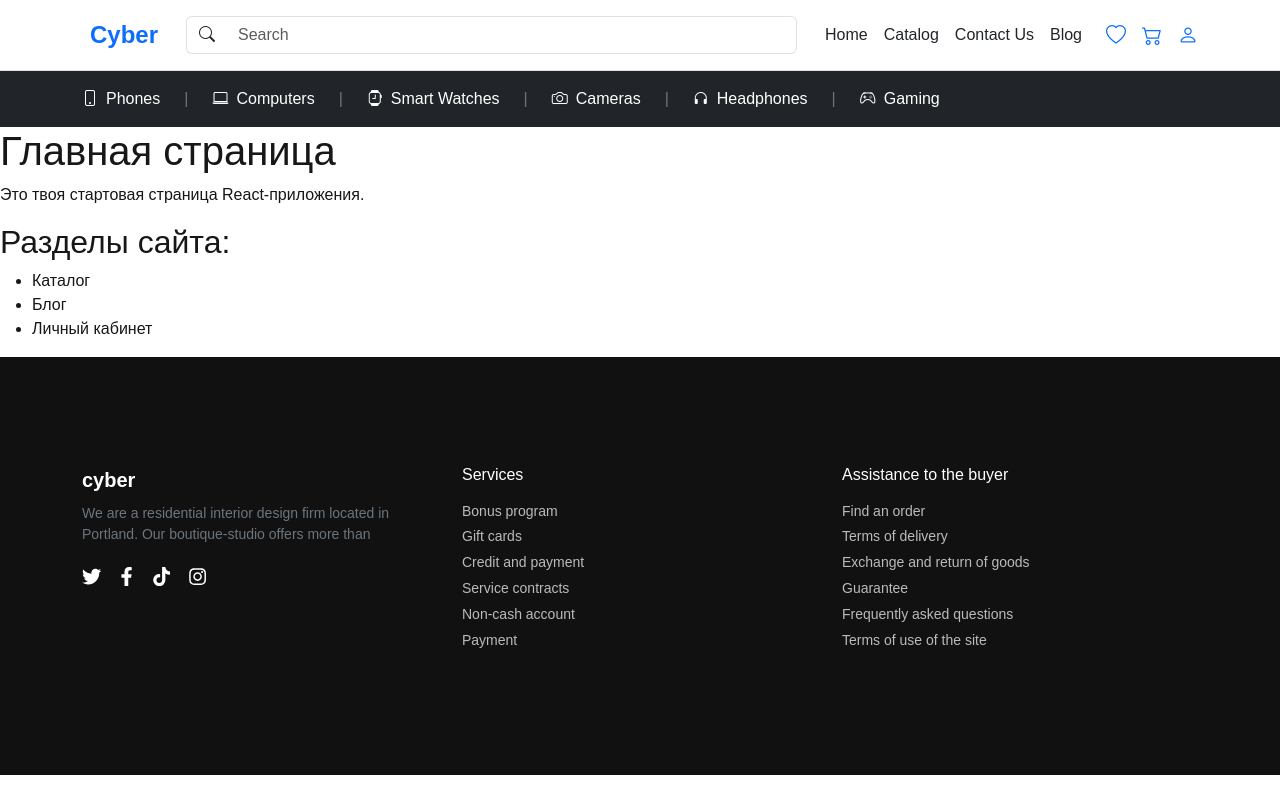
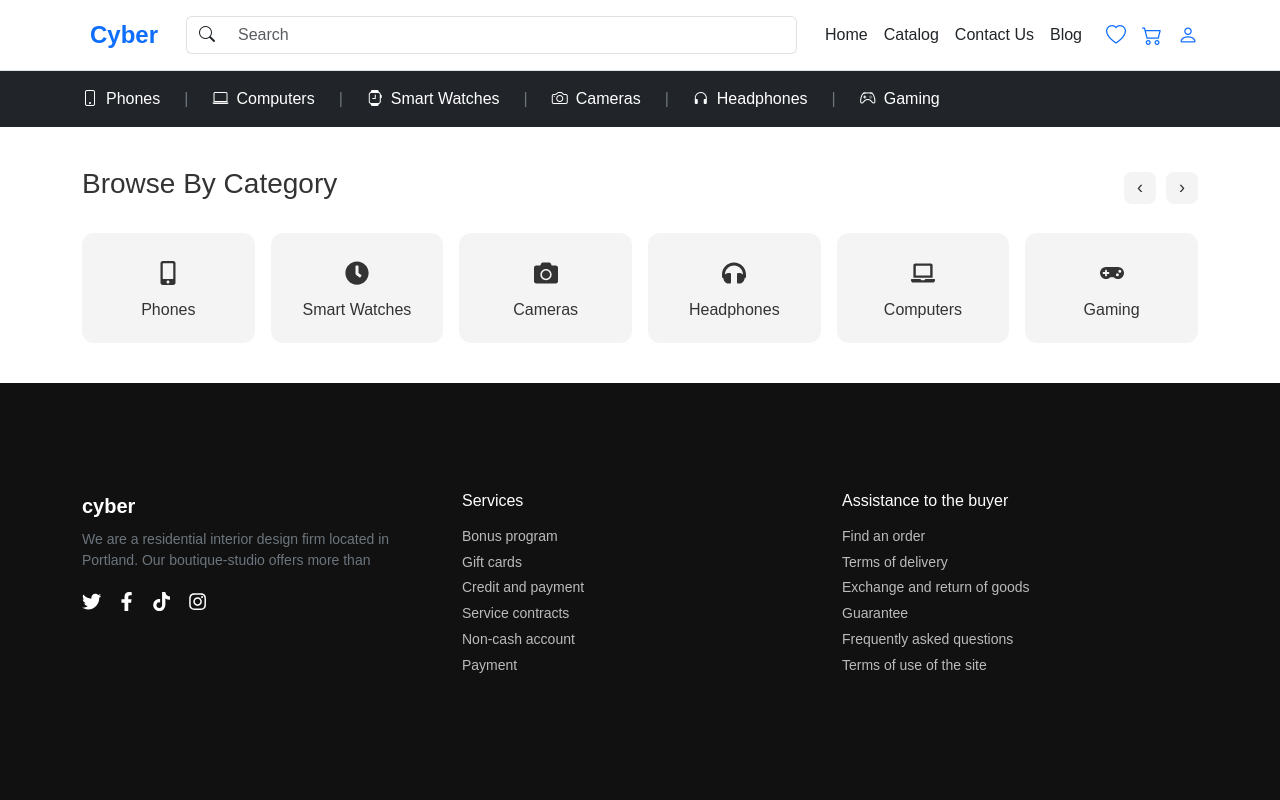
Before and after one commit to Mariasshev/Electronis-store-client, a Next.js app: page / in a window 1280 px wide. Built offline with nearby package versions, Linux system fonts and the light colour scheme.

Commit message:
add BrowseCategories

```diff
--- a/package.json
+++ b/package.json
@@ -16,7 +16,8 @@
     "react": "^19.2.0",
     "react-dom": "^19.2.0",
     "react-icons": "^5.5.0",
-    "react-router-dom": "^7.9.6"
+    "react-router-dom": "^7.9.6",
+    "swiper": "^12.0.3"
   },
   "devDependencies": {
     "@types/node": "^20",
--- a/src/app/layout.tsx
+++ b/src/app/layout.tsx
@@ -5,6 +5,7 @@ import './globals.css';
 
 import Header from '../components/Header';
 import Footer from '../components/Footer';
+
 import BootstrapProvider from '../components/BootstrapProvider';
 
 export const metadata = {
--- a/src/app/page.tsx
+++ b/src/app/page.tsx
@@ -1,17 +1,17 @@
+"use client";
+
+import BootstrapProvider from "../components/BootstrapProvider";
+import BrowseCategories from "../components/BrowseCategories";
+
 export default function Home() {
     return (
-        <main>
-            <h1>Главная страница</h1>
-            <p>Это твоя стартовая страница React-приложения.</p>
+        <BootstrapProvider>
 
-            <section>
-                <h2>Разделы сайта:</h2>
-                <ul>
-                    <li>Каталог</li>
-                    <li>Блог</li>
-                    <li>Личный кабинет</li>
-                </ul>
-            </section>
-        </main>
+            <main>
+                <BrowseCategories />
+            </main>
+
+
+        </BootstrapProvider>
     );
 }
--- /dev/null
+++ b/src/components/BrowseCategories.tsx
@@ -0,0 +1,100 @@
+"use client";
+
+import React, { JSX, useRef, useState, useEffect } from "react";
+
+// Swiper
+import { Swiper, SwiperSlide } from "swiper/react";
+import { Navigation } from "swiper/modules";
+
+import "swiper/css";
+import "swiper/css/navigation";
+
+import styles from "../styles/BrowseCategories.module.css";
+
+// Icons
+import {
+    FaMobileAlt,
+    FaHeadphones,
+    FaLaptop,
+    FaCamera,
+    FaGamepad,
+    FaClock,
+} from "react-icons/fa";
+
+interface CategoryItem {
+    icon: JSX.Element;
+    label: string;
+}
+
+export default function BrowseCategories() {
+    const categories: CategoryItem[] = [
+        { icon: <FaMobileAlt />, label: "Phones" },
+        { icon: <FaClock />, label: "Smart Watches" },
+        { icon: <FaCamera />, label: "Cameras" },
+        { icon: <FaHeadphones />, label: "Headphones" },
+        { icon: <FaLaptop />, label: "Computers" },
+        { icon: <FaGamepad />, label: "Gaming" },
+        { icon: <FaClock />, label: "Smart Watches" },
+        { icon: <FaCamera />, label: "Cameras" },
+        { icon: <FaHeadphones />, label: "Headphones" },
+        { icon: <FaLaptop />, label: "Computers" },
+        { icon: <FaGamepad />, label: "Gaming" },
+    ];
+
+    const prevRef = useRef<HTMLButtonElement>(null);
+    const nextRef = useRef<HTMLButtonElement>(null);
+
+    // состояние для хранения навигации после рендера
+    const [navigation, setNavigation] = useState<{ prevEl: HTMLButtonElement | null; nextEl: HTMLButtonElement | null }>({
+        prevEl: null,
+        nextEl: null,
+    });
+
+    useEffect(() => {
+        setNavigation({
+            prevEl: prevRef.current,
+            nextEl: nextRef.current,
+        });
+    }, []);
+
+    return (
+        <section className={styles.section}>
+            <div className="container-lg">
+
+                {/* Заголовок и стрелки в одной строке */}
+                <div className={styles.header}>
+                    <h3 className={styles.h}>Browse By Category</h3>
+
+                    <div className={styles.arrows}>
+                        <button ref={prevRef} className={styles.arrowBtn}>‹</button>
+                        <button ref={nextRef} className={styles.arrowBtn}>›</button>
+                    </div>
+                </div>
+
+                {/* Swiper */}
+                <Swiper
+                    modules={[Navigation]}
+                    navigation={navigation} // используем состояние после рендера
+                    spaceBetween={16}
+                    slidesPerView={2}
+                    breakpoints={{
+                        576: { slidesPerView: 3 },
+                        768: { slidesPerView: 4 },
+                        992: { slidesPerView: 5 },
+                        1200: { slidesPerView: 6 },
+                    }}
+                >
+                    {categories.map((item, index) => (
+                        <SwiperSlide key={index}>
+                            <div className={styles.card}>
+                                <div className={styles.icon}>{item.icon}</div>
+                                <span className={styles.category}>{item.label}</span>
+                            </div>
+                        </SwiperSlide>
+                    ))}
+                </Swiper>
+
+            </div>
+        </section>
+    );
+}
--- /dev/null
+++ b/src/styles/BrowseCategories.module.css
@@ -0,0 +1,69 @@
+
+.section {
+    padding: 40px 0;
+    background: #fff;
+}
+
+.header {
+    display: flex;
+    justify-content: space-between;
+    align-items: center;
+    margin-bottom: 24px;
+}
+
+.arrows {
+    display: flex;
+    gap: 10px;
+}
+
+.arrowBtn {
+    border: none;
+    background: #f4f4f4;
+    width: 32px;
+    height: 32px;
+    border-radius: 8px;
+    font-size: 18px;
+    cursor: pointer;
+    transition: 0.2s ease;
+    color: #333;
+}
+
+.arrowBtn:hover {
+    background: #e0e0e0;
+}
+
+
+
+/* скрываем дефолтные стрелки Swiper */
+.swiper-button-prev::after,
+.swiper-button-next::after {
+    display: none;
+}
+
+.card {
+    height: 110px;
+    background: #f4f4f4;
+    border-radius: 12px;
+    display: flex;
+    flex-direction: column;
+    justify-content: center;
+    align-items: center;
+    gap: 8px;
+    cursor: pointer;
+    transition: all 0.2s ease;
+}
+
+.card:hover {
+    background: #e9e9e9;
+}
+.h{
+    color: #333;
+}
+
+.icon {
+    font-size: 24px;
+    color: #333;
+}
+.category{
+    color: #333;
+}
--- a/src/styles/Footer.module.css
+++ b/src/styles/Footer.module.css
@@ -10,7 +10,7 @@
 }
 
 .footer a:hover {
-    color: #0d6efd; /* Bootstrap primary color */
+    color: #0d6efd;
 }
 
 .social {
```
Also changed, not shown: 1 other file (tests, documents, lock files or other folders).
